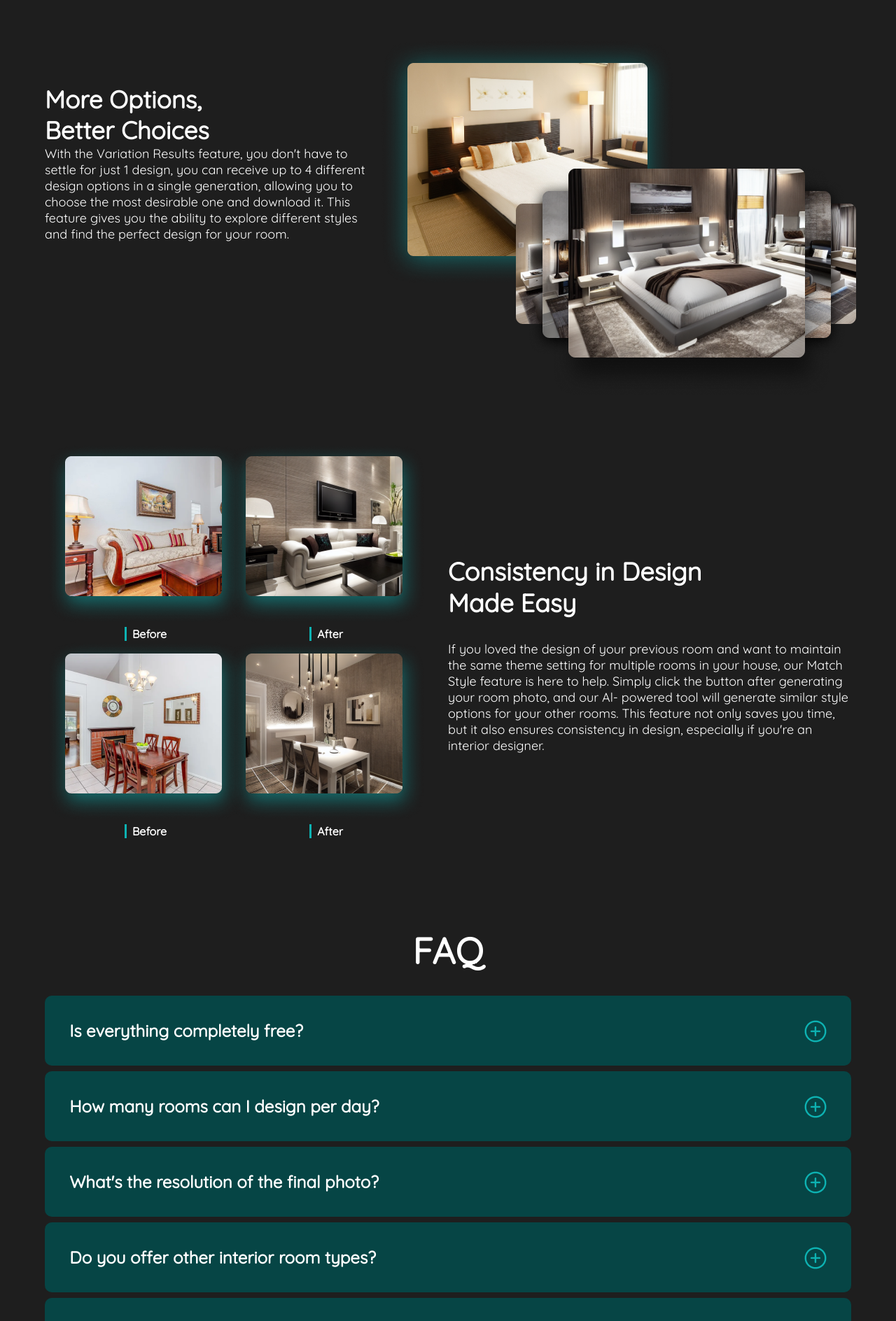
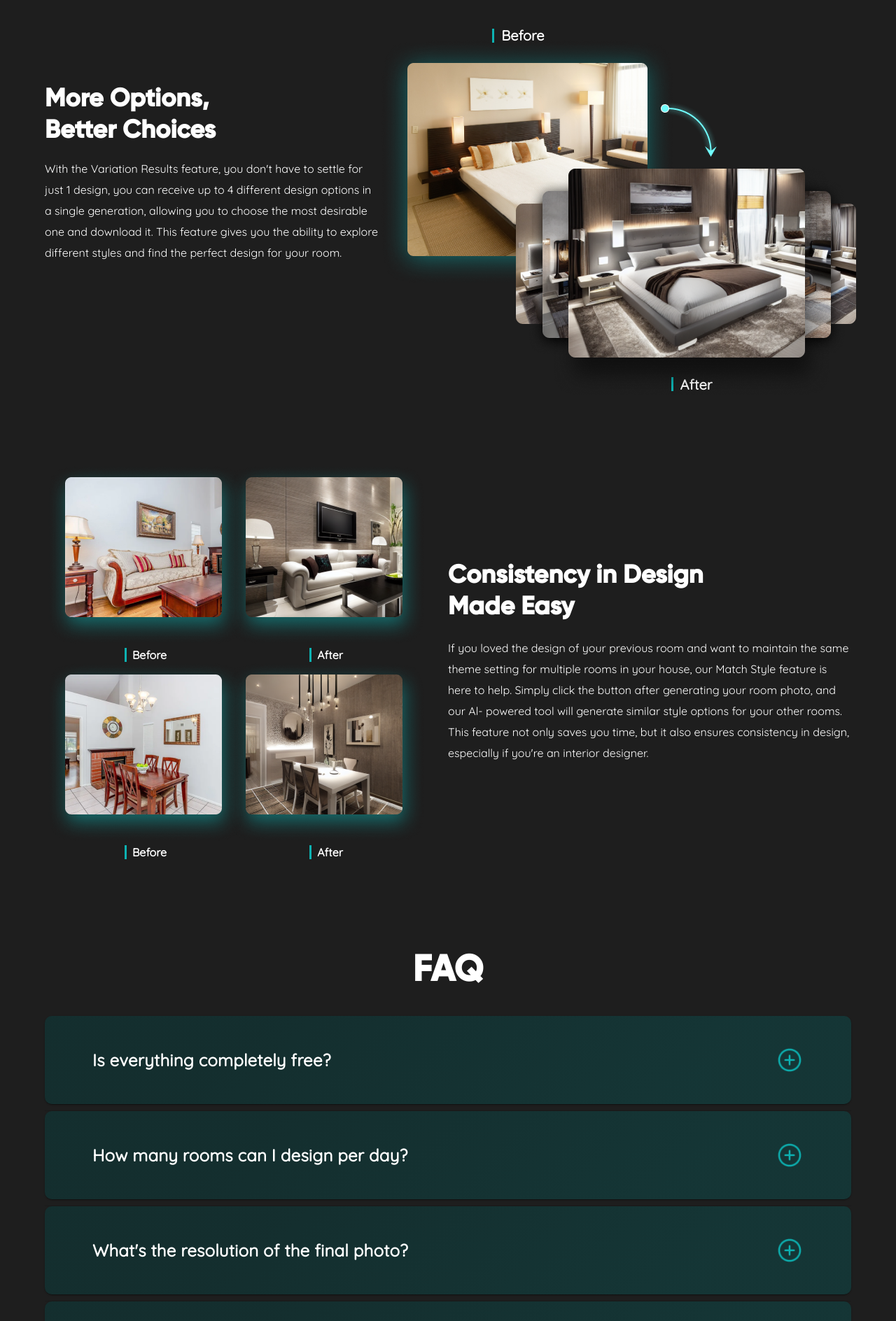
Before and after one commit to amakadiya98/DreamHome, a Next.js app: page / in a window 1280 px wide. Shown: the part 3380-5268 px from the top of the page at 70% size. Built offline with nearby package versions, Linux system fonts and the light colour scheme.

Commit message:
accordian and last 4 section ui changes

```diff
--- a/constant.js
+++ b/constant.js
@@ -1,8 +1,8 @@
 export const faqQuestions = [
-  "Is everything completely free?",
-  "How many rooms can I design per day?",
-  "What's the resolution of the final photo?",
-  "Do you offer other interior room types?",
-  "Do you offer other room themes?",
-  "How can I contact you?",
+  {que: "Is everything completely free?", summary: "Yes, you can design your dream room without any cost."},
+  {que: "How many rooms can I design per day?", summary: "Yes, you can design your dream room without any cost."},
+  {que: "What's the resolution of the final photo?", summary: "Yes, you can design your dream room without any cost."},
+  {que: "Do you offer other interior room types?", summary: "Yes, you can design your dream room without any cost."},
+  {que: "Do you offer other room themes?", summary: "Yes, you can design your dream room without any cost."},
+  {que: "How can I contact you?", summary: "Yes, you can design your dream room without any cost."}
 ];
--- a/src/components/Home.js
+++ b/src/components/Home.js
@@ -1,11 +1,15 @@
 import Link from "next/link";
-
+import * as React from 'react';
 import styled from "@emotion/styled";
 import { Container, Grid } from "@mui/material";
 import Image from "next/image";
-
+import Accordion from '@mui/material/Accordion';
+import AccordionSummary from '@mui/material/AccordionSummary';
+import AccordionDetails from '@mui/material/AccordionDetails';
+import Typography from '@mui/material/Typography';
 import userFeeback from "@/assets/userFeeback.png";
 import plusCircle from "@/assets/plusCircle.png";
+import minusIcon from "@/assets/minusIcon.png"
 import normal1 from "@/assets/normal1.png";
 import normal2 from "@/assets/normal2.png";
 import img3601 from "@/assets/3601.png";
@@ -20,10 +24,34 @@ import Rectangle188 from "@/assets/Rectangle188.png";
 import Rectangle192 from "@/assets/Rectangle192.png";
 import Rectangle193 from "@/assets/Rectangle193.png";
 import Rectangle194 from "@/assets/Rectangle194.png";
-
+import connectingArrow from "@/assets/connetingArrow.png";
 import { faqQuestions } from "../../constant";
 
 export const Home = () => {
+
+  const images = [
+    {
+      src: Rectangle196,
+      alt: 'Slide 1',
+    },
+    {
+      src: Rectangle195,
+      alt: 'Slide 2',
+    },
+    {
+      src: Rectangle197,
+      alt: 'Slide 3',
+    },
+    {
+      src: Rectangle184,
+      alt: 'Slide 4'
+    },
+    {
+      src: Rectangle185,
+      alt: 'Slide 5'
+    }
+  ];
+
   return (
     <ContainerWrapper>
       <TopSection>
@@ -212,9 +240,7 @@ export const Home = () => {
             <Grid container item xs={12} sm={5}>
               <Grid item>
                 <SampleOutputTag>
-                  More Options,
-                  <br />
-                  Better Choices
+                  More Options, Better Choices
                 </SampleOutputTag>
               </Grid>
               <Grid item>
@@ -230,12 +256,15 @@ export const Home = () => {
             </Grid>
             <Grid container item xs={12} sm={7}>
               <CarasoleContainer>
+                <BeforeText><Liner />Before</BeforeText>
                 <Image src={Rectangle175} />
                 <Image196 src={Rectangle196} />
                 <Image195 src={Rectangle195} />
                 <Image197 src={Rectangle197} />
                 <Image184 src={Rectangle184} />
                 <Image185 src={Rectangle185} />
+                <Image200 src={connectingArrow} />
+                <AfterText><Liner />After</AfterText>
               </CarasoleContainer>
             </Grid>
           </Grid>
@@ -266,11 +295,10 @@ export const Home = () => {
                 </Grid>
               </Grid>
             </Grid>
-            <Grid item container xs={12} sm={6}>
+            <Grid item container xs={12} sm={6} style={{ alignItems: 'center' }}>
+              <DesignTextInfo>
                 <DesignConsistency>
-                Consistency in Design
-                <br />
-                Made Easy
+                  Consistency in Design Made Easy
                 </DesignConsistency>
                 <ConsistencyText>
                   If you loved the design of your previous room and want to maintain
@@ -281,6 +309,7 @@ export const Home = () => {
                   saves you time, but it also ensures consistency in design,
                   especially if you're an interior designer.
                 </ConsistencyText>
+              </DesignTextInfo>
             </Grid>
           </Grid>
         </Container>
@@ -288,11 +317,30 @@ export const Home = () => {
       <FAQContainer>
         <Container maxWidth='lg'>
           <FAQTag>FAQ</FAQTag>
-          {faqQuestions.map((question, index) => (
+          {/* {faqQuestions.map((question, index) => (
             <FAQCard key={index}>
               <FAQQuestion>{question}</FAQQuestion>
               <FAQToggle src={plusCircle} />
             </FAQCard>
+          ))} */}
+          {faqQuestions.map((question, index) => (
+            <DarkBlueAccordion>
+              <AccordionSummary
+                expandIcon={
+                  <ExpandIcon
+                    src={plusCircle}
+                    alt={"collapse" }
+                  />
+                }
+                aria-controls={index + " -" + "content"}
+                id={index + " -" + "header"}
+              >
+                <QuestionTypography>{question.que}</QuestionTypography>
+              </AccordionSummary>
+              <AccordionDetails>
+                <AnswerTypography>{question.summary}</AnswerTypography>
+              </AccordionDetails>
+            </DarkBlueAccordion>
           ))}
         </Container>
       </FAQContainer>
@@ -352,7 +400,84 @@ export const Home = () => {
   );
 };
 
+const DarkBlueAccordion = styled(Accordion)`
+  margin: 10px 0;
+  border-radius: 10px !important;
+  background: linear-gradient(133.37deg, rgba(6, 69, 69, 0.42) 25.71%, rgba(8, 86, 86, 0.42) 80.11%);
+  padding: 36px 52px;
+  padding-right: auto;
+`;
+
+const QuestionTypography = styled(Typography)`
+  font-family: 'Quicksand';
+  font-style: normal;
+  font-weight: 700;
+  font-size: 24px;
+  line-height: 30px;
+  text-align: left;
+  color: #fff;
+`;
+
+const AnswerTypography = styled(Typography)`
+  font-family: 'Quicksand';
+  font-style: normal;
+  font-weight: 400;
+  font-size: 18px;
+  line-height: 22px;
+  text-align: left;
+  color: #FFFFFF;
+`;
+
+const ExpandIcon = styled(Image)`
+  width: 40px;
+  height: 40px;
+`;
+
+const DesignTextInfo = styled.div`
+  display: flex;
+  align-items: flex-start;
+  justify-content: center;
+  flex-direction: column;
+  gap: 20px;
+`
+
+const BeforeText = styled.div`
+  display: flex;
+  align-items: center;
+  gap: 10px;
+  position: absolute;
+  top: -5%;
+  left: 38%;
+  color: #fff;
+  font-family: 'Quicksand';
+  font-style: normal;
+  font-weight: 700;
+  font-size: 20px;
+  line-height: 25px;
+`;
+const Liner = styled.span`
+  display: block;
+  width: 3px;
+  height: 20px;
+  background-color: #0DB3B3;
+`;
+const AfterText = styled.div`
+  display: flex;
+  align-items: center;
+  gap: 10px;
+  position: absolute;
+  bottom: -42%;
+  right: -13%;
+  color: #fff;
+  font-family: 'Quicksand';
+  font-style: normal;
+  font-weight: 700;
+  font-size: 20px;
+  line-height: 25px;
+`;
+
 const FooterWrapper = styled.div``;
+
 const TopRigthOverlay = styled.div`
   position: absolute;
   top: -264px;
@@ -595,22 +720,30 @@ width: 95%;
 `;
 
 const OutputSample = styled.div`
-  padding: 14rem 0;
-  padding-top: 5rem;
+  padding: 5rem 0;
+  margin-bottom: 9rem;
 `;
 
 const SampleOutputTag = styled.p`
   color: #fff;
-  font-size: 35px;
-  font-weight: bold;
+  font-size: 36px;
+  line-height: 45px;
+  font-weight: 700;
+  font-family: "Gilroy-Bold";
   text-align: left;
   margin-top: 4rem;
+  margin-bottom: 1rem;
+  width: 55%;
 `;
 
 const SampleOutputDescription = styled.p`
-  font-size: 18px;
+  font-family: 'Quicksand';
+  font-style: normal;
+  font-weight: 400;
+  font-size: 16px;
+  line-height: 30px;
+  text-align: left;
   color: #fff;
-  text-align: left;
 `;
 
 const CarasoleContainer = styled.div`
@@ -642,6 +775,11 @@ const Image184 = styled(Image)`
   left: 86%;
   z-index: 6001;
 `;
+const Image200 = styled(Image)`
+  position: absolute;
+  top: 25%;
+  right: -15%;
+`;
 
 const Image185 = styled(Image)`
   position: absolute;
@@ -654,16 +792,22 @@ const BeforeAfterContainer = styled.div`
 `;
 
 const DesignConsistency = styled.p`
+  font-family: 'Gilroy-Bold';
+  font-style: normal;
+  font-weight: 700;
   font-size: 36px;
-  font-weight: bold;
+  line-height: 45px;
   color: #fff;
-  margin-top: 10rem;
   text-align: left;
-  height: 0;
+  width: 70%;
 `;
 
 const ConsistencyText = styled.p`
-  font-size: 18px;
+  font-family: 'Quicksand';
+  font-style: normal;
+  font-weight: 400;
+  font-size: 16px;
+  line-height: 30px;
   color: #fff;
   text-align: left;
 `;
@@ -680,10 +824,14 @@ const FAQContainer = styled.div`
   padding: 4rem 0;
 `;
 
-const FAQTag = styled.p`
+const FAQTag = styled.h5`
+  font-family: 'Gilroy-Bold';
+  font-style: normal;
+  font-weight: 700;
   font-size: 52px;
+  line-height: 64px;
+  text-align: center;
   color: #fff;
-  font-weight: bold;
   margin-bottom: 2rem;
 `;
 
```
Also changed, not shown: src/assets/connetingArrow.png (added), src/assets/minusIcon.png (added). Lines whose indentation alone changed are shown as unchanged.
